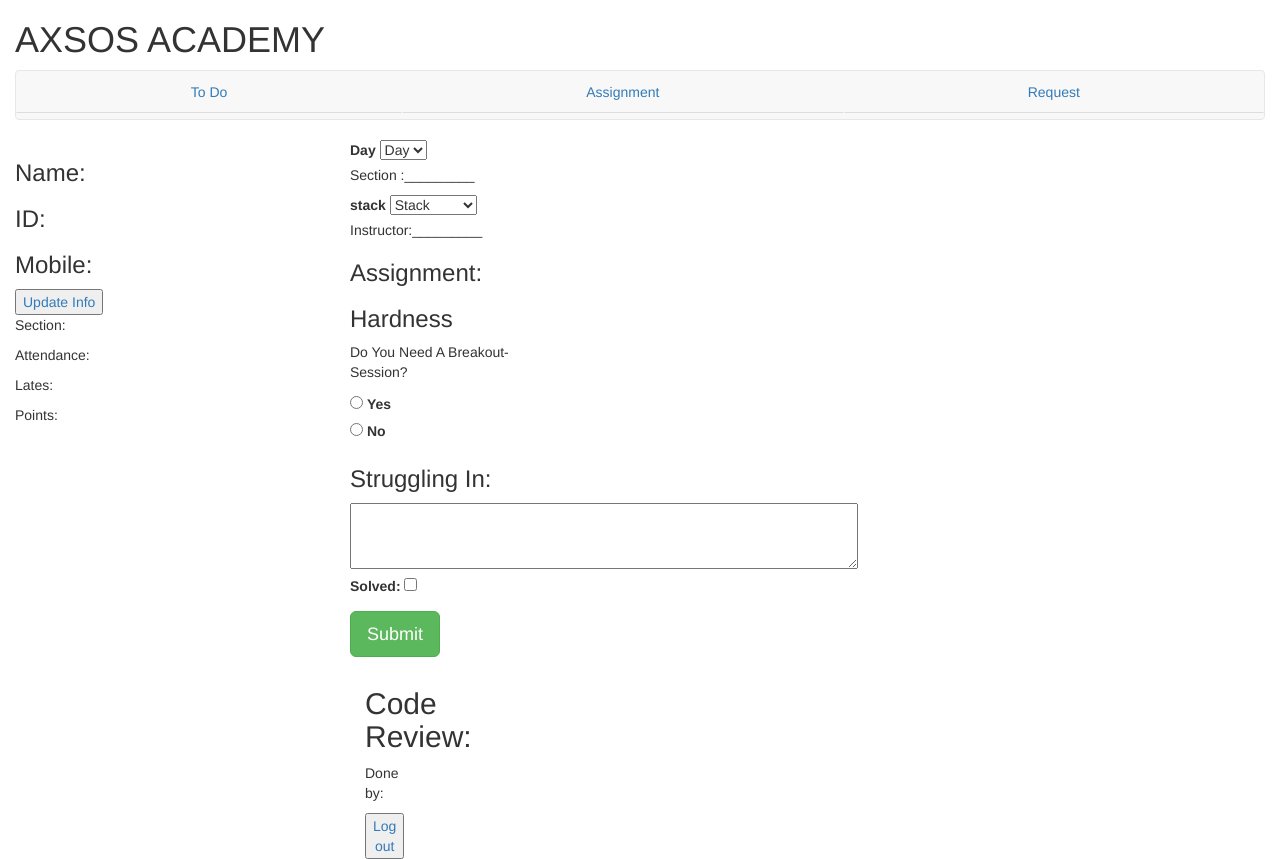
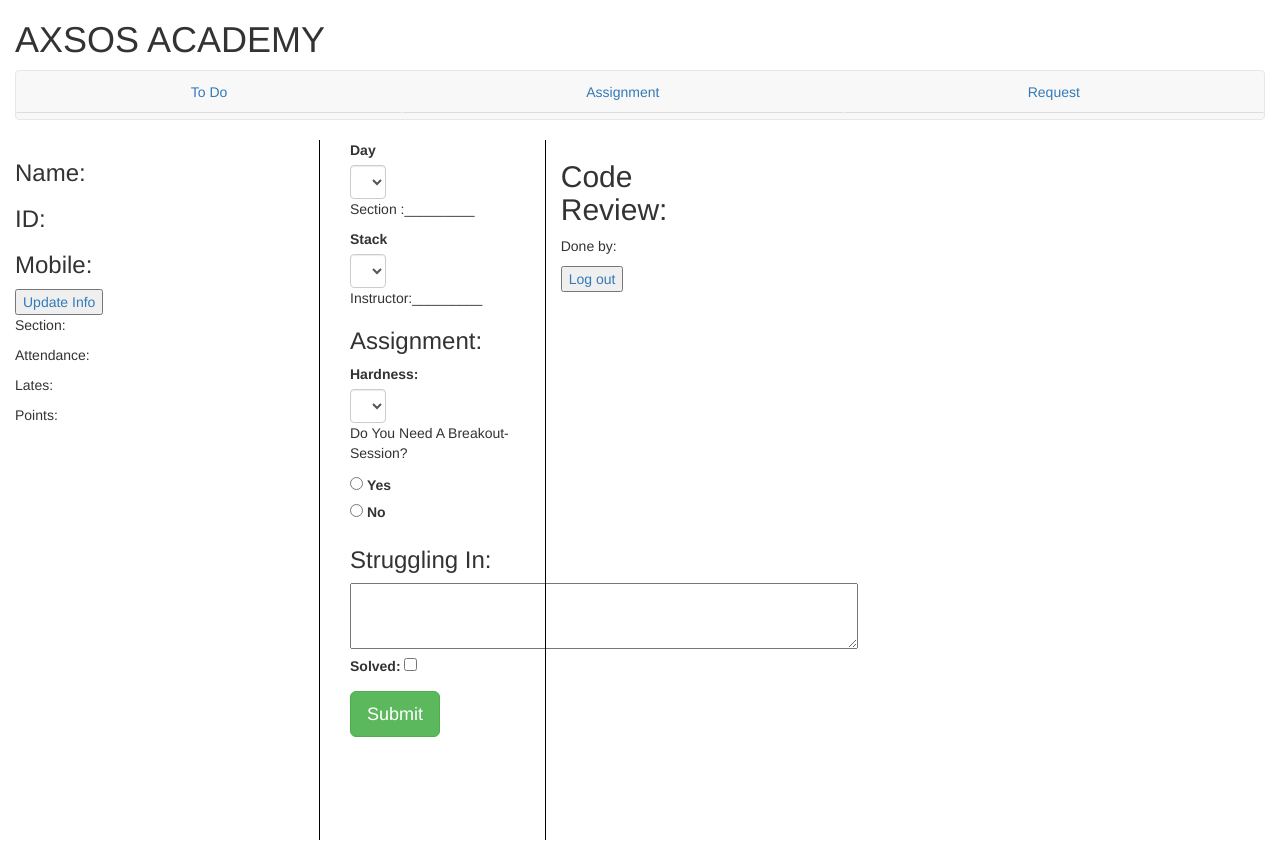
Before and after one commit to Khalil-Abuayyash/python_project, a Django app: template student/templates/assignment.html in a window 1280 px wide. Run offline with Django 3.2, Linux system fonts and the light colour scheme; the template is opened without the code that fills it, so the values that code supplies are empty; some libraries are stand-ins or nearby versions.

Commit message:
Day 5 student assignment ready

```diff
--- a/login/templates/login.html
+++ b/login/templates/login.html
@@ -151,9 +151,9 @@
                 <form class="form-horizontal" action="/login/logging" method="POST">
                     {% csrf_token %}
                     <div class="form-group">
-                        <label class="control-label col-sm-4" for="email_id">Email/ID:</label>
+                        <label class="control-label col-sm-4" for="email_id">Email:</label>
                         <div class="col-sm-7">
-                            <input type="text" class="form-control" id="email_id" placeholder="Enter Email/ID"
+                            <input type="text" class="form-control" id="email_id" placeholder="Enter Email"
                                 name="email" />
                         </div>
                     </div>
--- /dev/null
+++ b/student/static/css/assignment_1.css
@@ -0,0 +1,11 @@
+.col-sm-3{
+    border-right: 1px solid black;
+    height: 700px;
+}
+.col-sm-4{
+    border-left: 1px solid black;
+    height: 700px;
+}
+.form-control{
+    width: 20%;
+}
--- a/student/templates/assignment.html
+++ b/student/templates/assignment.html
@@ -10,7 +10,7 @@
     />
     <script src="https://ajax.googleapis.com/ajax/libs/jquery/3.5.1/jquery.min.js"></script>
     <script src="https://maxcdn.bootstrapcdn.com/bootstrap/3.4.1/js/bootstrap.min.js"></script>
-    <link rel="stylesheet" href="assi.css" />
+    <link rel="stylesheet" href="assignment_1.css" />
     <title>Assignment</title>
   </head>
   <body>
@@ -45,7 +45,7 @@
             <form action="" method="POST">
 
               <label for="day">Day</label>
-                <select name="day" id="day">
+              <select class="form-control" name="day" id="day">
                   <option selected>Day</option>
                   <option value="one">1</option>
                   <option value="two">2</option>
@@ -54,8 +54,8 @@
               </select>
 
               <p class="para">Section :_________</p>
-                <label for="stack">stack</label>
-                <select name="stack" id="stack">
+              <label for="stack">Stack</label>
+              <select class="form-control" name="stack" id="stack">
                   <option selected>Stack</option>
                   <option value="web-funds">web-funds</option>
                   <option value="python">python2</option>
@@ -65,7 +65,13 @@
               <p class="paro">Instructor:_________</p>
               <h3 class="header">Assignment:</h3>
 
-                <h3>Hardness</h3>
+              <label for="hardness">Hardness: </label>
+              <select class="form-control" id="hardness" name="hardness" aria-label="Default select example">
+                  <option value="easy">Easy</option>
+                  <option value="normal">Normal</option>
+                  <option value="difficult">Difficult</option>
+              </select>
+
               <p>Do You Need A Breakout-Session?</p>
 
               <input type="radio" id="yes" name="breakout" value="yes" />
@@ -82,6 +88,7 @@
                   <button type="submit" class="btn btn-success btn-lg">Submit</button>
               </p>
           </form>
+          </div>
         <div class="col-sm-4">
             <h2 class="sameer">Code Review:</h2>
             <p></p>
@@ -90,14 +97,5 @@
         </div>
       </div>
     </div>
-    <script>
-      var slider = document.getElementById("myRange");
-      var output = document.getElementById("demo");
-      output.innerHTML = slider.value;
-
-      slider.oninput = function () {
-        output.innerHTML = this.value;
-      };
-    </script>
   </body>
 </html>
```
Also changed, not shown: db.sqlite3. Lines whose indentation alone changed are shown as unchanged.
